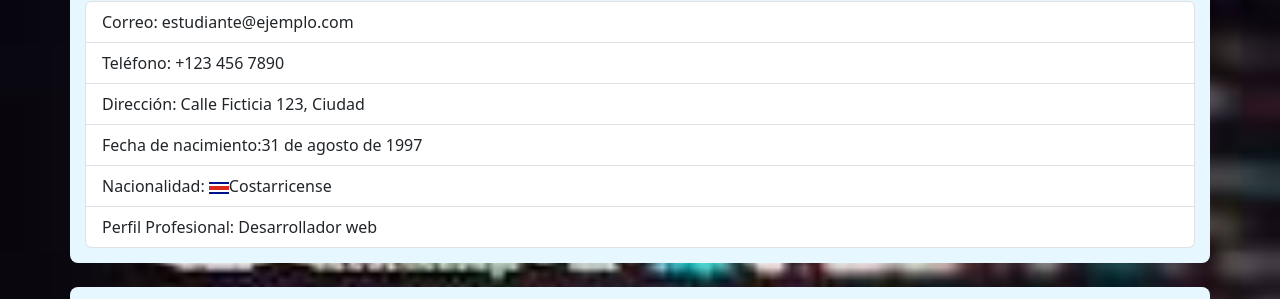
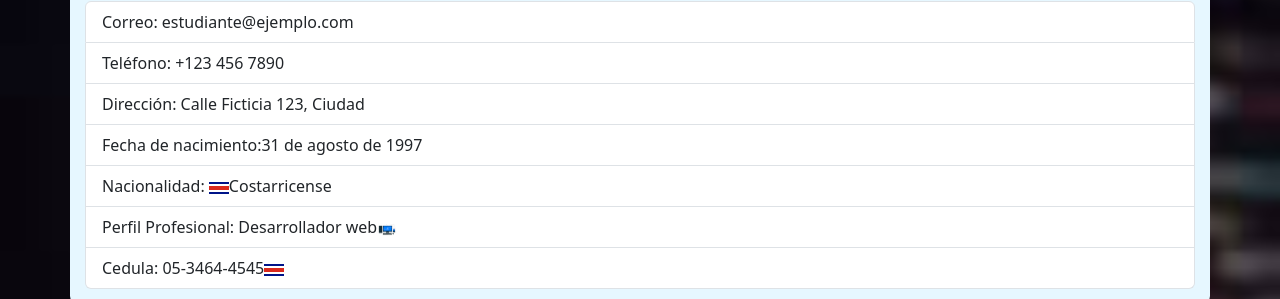
Before and after one commit to Rojaskrg/hoja-vital, a plain HTML site: page index.html in a window 1280 px wide. Shown: the part 421-720 px from the top of the page. Drawn offline with nearby package versions, Linux system fonts and the light colour scheme.

Commit message:
proyecto

```diff
--- a/index.html
+++ b/index.html
@@ -26,7 +26,8 @@
             <li class="list-group-item">Dirección: Calle Ficticia 123, Ciudad</li>
             <li class="list-group-item">Fecha de nacimiento:31 de agosto de 1997</li>
             <li class="list-group-item">Nacionalidad: <img src="./img/Flag_of_Costa_Rica.svg" alt="Bandera" width="20" style="vertical-align:middle; margin: left 10px;">Costarricense</li>
-            <li class="list-group-item">Perfil Profesional: Desarrollador web</li>
+            <li class="list-group-item">Perfil Profesional: Desarrollador web<img src="./img/ilustracion-concepto-computadora-escritorio_114360-16232.avif" alt="foto" width="20" style="vertical-align:middle; margin: left 10px;"> </li>
+            <li class="list-group-item">Cedula: 05-3464-4545<img src="./img/Flag_of_Costa_Rica.svg" alt="Bandera" width="20" style="vertical-align:middle; margin: left 10px;"></li>
         </ul>
     </section>
 
```
Also changed, not shown: img/ilustracion-concepto-computadora-escritorio_114360-16232.avif (added).
